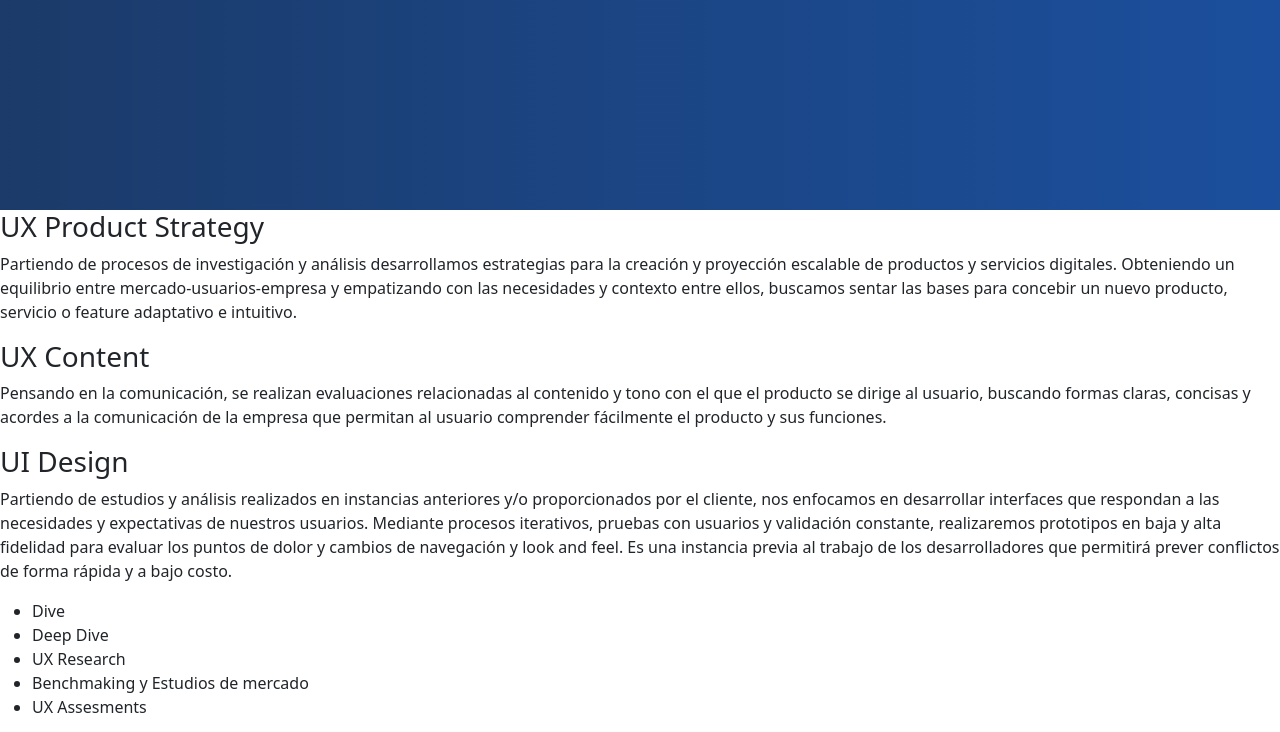
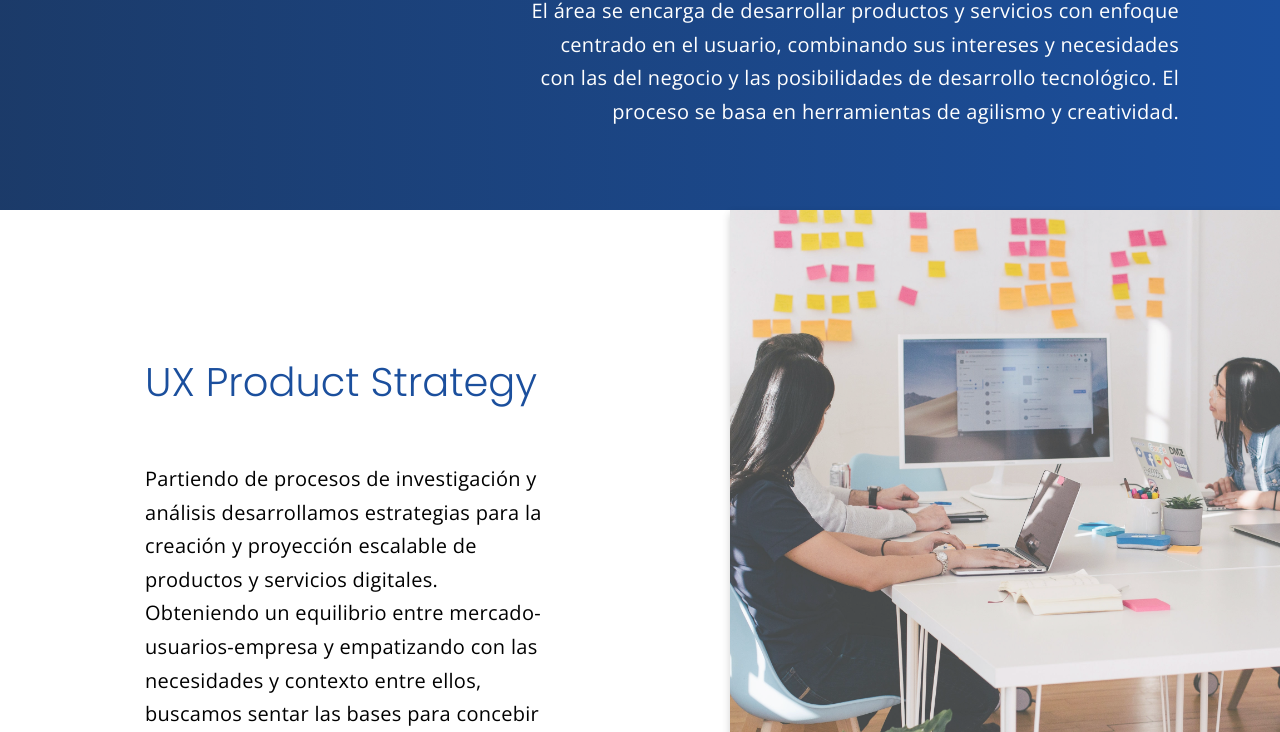
Before and after one commit to juliagostina95/trabajo_final_jime, a plain HTML site: page index.html in a window 1280 px wide. Shown: the part 558-1290 px from the top of the page. Drawn offline with nearby package versions, Linux system fonts and the light colour scheme.

Commit message:
Terminé segunda sección y empecé tercera

```diff
--- a/index.html
+++ b/index.html
@@ -83,7 +83,7 @@
     <section class="first">
       <div class="left">
         <h1>Offerings</h1>
-        <h2>Diseño y Transformación</h2>
+        <h2 id="">Diseño y Transformación</h2>
       </div>
       <div class="right">
         <h2>UX UI</h2>
@@ -97,7 +97,7 @@
     </section>
 
     <article class="second">
-      <div>
+      <div class="art-1-left">
         <h3>UX Product Strategy</h3>
         <p>
           Partiendo de procesos de investigación y análisis desarrollamos
@@ -108,14 +108,14 @@
           producto, servicio o feature adaptativo e intuitivo.
         </p>
       </div>
-      <div>
-        <!--Image 1-->
+      <div class="art-1-right">
+        <!--Image 1 UX Product-->
       </div>
     </article>
 
     <article class="third">
-      <div>
-        <h3>UX Content</h3>
+      <div class="art-2-right">
+        <h3 id="white-h3">UX Content</h3>
         <p>
           Pensando en la comunicación, se realizan evaluaciones relacionadas al
           contenido y tono con el que el producto se dirige al usuario, buscando
@@ -123,13 +123,13 @@
           permitan al usuario comprender fácilmente el producto y sus funciones.
         </p>
       </div>
-      <div>
+      <div class="art-2-left">
         <!--Image 2-->
       </div>
     </article>
 
     <article class="fourth">
-      <div>
+      <div class="art-3-left">
         <h3>UI Design</h3>
         <p>
           Partiendo de estudios y análisis realizados en instancias anteriores
@@ -142,11 +142,12 @@
           permitirá prever conflictos de forma rápida y a bajo costo.
         </p>
       </div>
-      <div>
+      <div class="art-3-right">
         <!--Image 3-->
       </div>
     </article>
 
+    <!--Carrousel -->
     <section class="fifth">
       <div class="slide1">
         <ul>
@@ -178,14 +179,14 @@
 
     <section class="sixth">
       <div>
-        <!--VIDEO-->
+        <!--Youtube Video-->
       </div>
     </section>
 
     <section class="seventh">
       <div>
         <h2></h2>
-        <!--BUTTON-->
+        <!--Ir a Behance Button-->
       </div>
       <div>
         <!--Image 4 Phone-->
--- a/styles.css
+++ b/styles.css
@@ -215,19 +215,128 @@ flex: auto;
   width: auto;
   color: white;
   font-family: "Poppins";
+  font-style: normal;
+}
+
+h1 {
+  font-style: normal;
+  font-weight: 200;
+  font-size: 40px;
+  line-height: 60px;
+}
+
+h2 {
+  font-style: normal;
+  font-weight: 500;
+  font-size: 45px;
+  line-height: 67px;
+}
+
+h3 {
+  font-family: "Poppins";
+  font-style: normal;
+  font-weight: 300;
+  font-size: 40px;
+  line-height: 60px;
+  color: #1b4f9d;
 }
 
 .left {
+  position: absolute;
   text-align: left;
+  left: 101px;
+  top: 142px;
+}
+.right {
+  text-align: right;
+  position: absolute;
+  width: 650px;
+  right: 101px;
+  top: 477px;
 }
 
-.right {
-  text-align: right;
-}
-
-.p {
+p {
   font-family: "Open Sans";
+  font-style: normal;
+  font-weight: 400;
+  font-size: 20px;
+  letter-spacing: 0.015em;
+  line-height: 168%;
 }
 
 .second {
+  height: 668px;
+  width: auto;
+  color: black;
+  font-family: "Poppins";
+  font-style: normal;
+  position: relative;
+  text-align: left;
+  display: flex;
+  justify-content: center;
 }
+
+.art-1-left {
+  position: relative;
+  left: 145px;
+  top: 142px;
+  flex: 1;
+  margin-right: 14%;
+}
+
+.art-1-left p {
+  margin-top: 50px;
+  width: 74%;
+}
+
+.art-1-right {
+  position: relative;
+  background-image: url("/assets/imagen1.jpg");
+  background-size: cover;
+  background-blend-mode: multiply;
+  filter: drop-shadow(0px 4px 4px rgba(0, 0, 0, 0.25));
+  background-position-x: 9%;
+  opacity: 75%;
+  width: 400px;
+  height: auto;
+  flex: 1;
+}
+
+.third {
+  background: linear-gradient(
+      106.78deg,
+      rgba(229, 47, 38, 0.3) 27.54%,
+      rgba(229, 47, 38, 0) 94.21%
+    ),
+    #1b4f9d;
+  height: 768px;
+  width: auto;
+  color: white;
+  font-family: "Poppins";
+  font-style: normal;
+  position: relative;
+  text-align: left;
+  display: flex;
+  justify-content: center;
+  flex-direction: row-reverse;
+}
+
+.art-2-left {
+  position: relative;
+  background-image: url("/assets/imagen2.jpg");
+  background-size: cover;
+  height: 584px;
+}
+
+/* .art-2-right {
+  position: relative;
+  left: 145px;
+  top: 142px;
+  flex: 1;
+  margin-right: 14%;
+
+} */
+
+#white-h3 {
+  color: white;
+}
```
Also changed, not shown: assets/imagen2.jpg (renamed from assets/photo-1586717791821-3f44a563fa4c.jpg).
